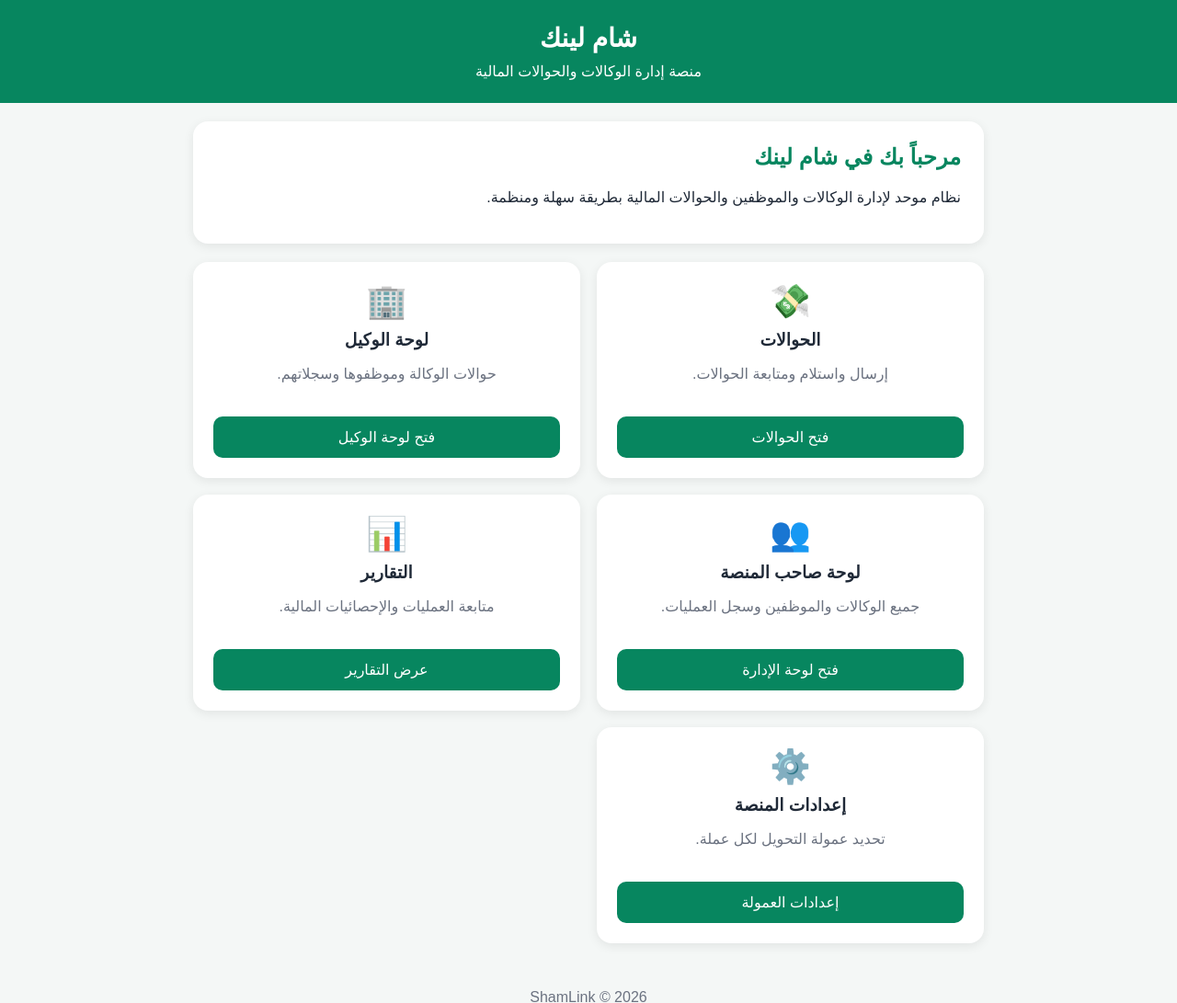
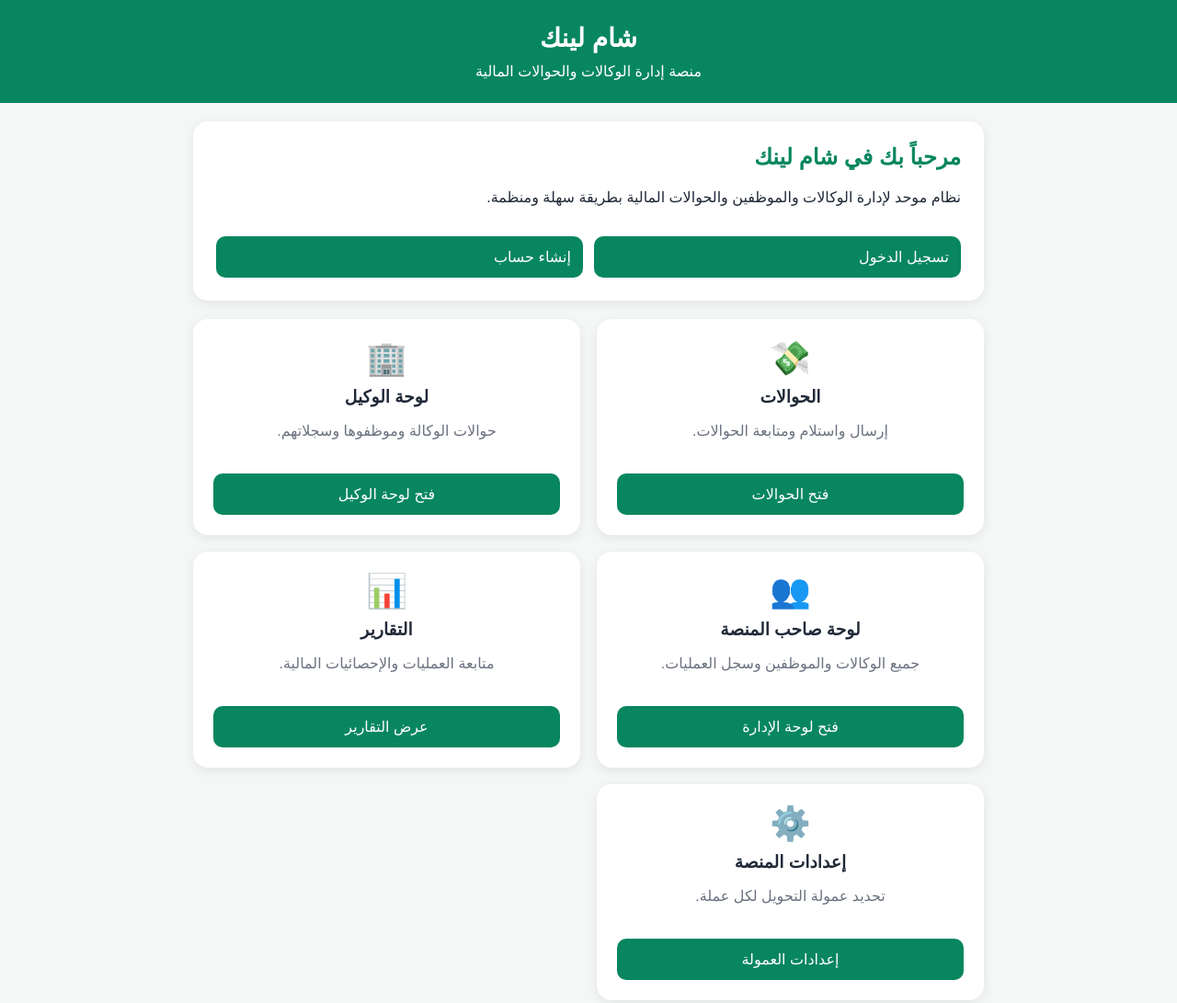
Before and after one commit to lythl9694-hash/ShamLink, a website: page index.html in a window 1280 px wide. Shown: the top 1091 px of the page at 92% size. Drawn offline with Linux system fonts and the light colour scheme.

Commit message:
Update secure account system: index.html

```diff
--- a/index.html
+++ b/index.html
@@ -51,6 +51,13 @@
       .welcome h2 {
         color: #07865f;
         margin-top: 0;
+      }
+
+      .account-actions {
+        display: grid;
+        grid-template-columns: 1fr 1fr;
+        gap: 12px;
+        margin-top: 18px;
       }
 
       .grid {
@@ -122,6 +129,10 @@
           نظام موحد لإدارة الوكالات والموظفين والحوالات المالية بطريقة سهلة
           ومنظمة.
         </p>
+        <div class="account-actions">
+          <a class="btn" href="login.html">تسجيل الدخول</a>
+          <a class="btn" href="register.html">إنشاء حساب</a>
+        </div>
       </div>
 
       <div class="grid">
```
